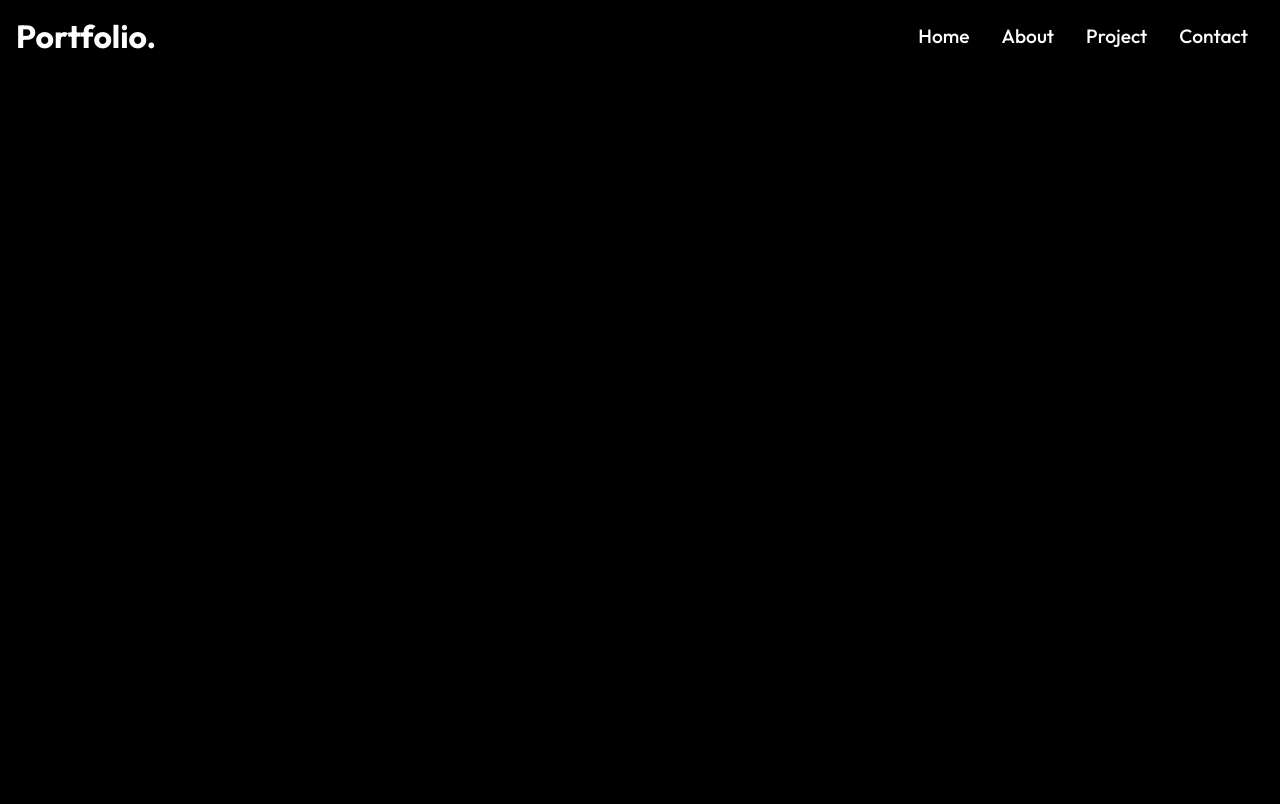
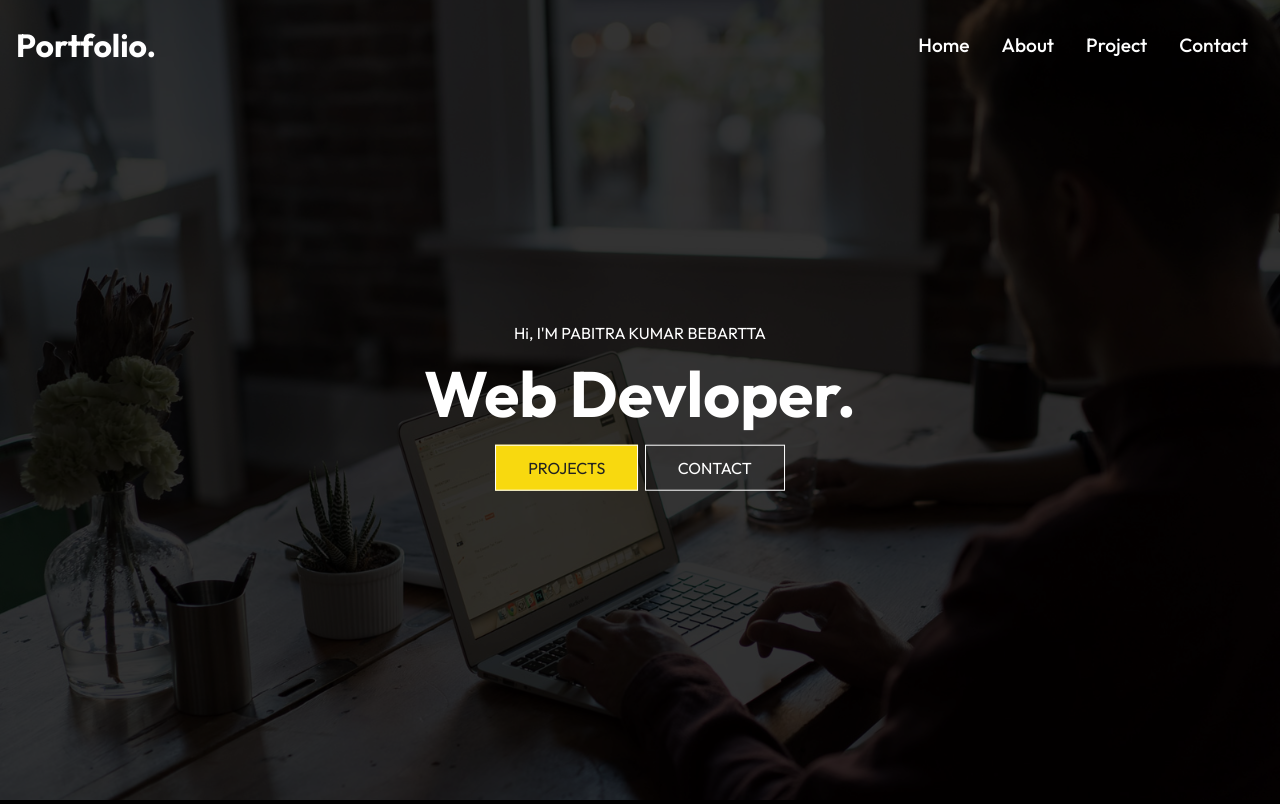
Before and after one commit to pabitra-kumar/Portfolio, a React (Create React App) app: page / in a window 1280 px wide. Built offline with nearby package versions, Linux system fonts and the light colour scheme.

Commit message:
HeroImg created

```diff
--- /dev/null
+++ b/src/Components/HeroImg.jsx
@@ -0,0 +1,21 @@
+import React from 'react'
+import "./HeroImgStyles.css"
+import IntroImg from "../assets/intro-bg.jpg"
+import { Link } from 'react-router-dom'
+export const HeroImg = () => {
+  return (
+    <div className='hero'>
+        <div className="mask">
+          <img src={IntroImg} alt="IntroImg" className="intro-img" />
+        </div>
+        <div className="content">
+          <p>Hi, I'M PABITRA KUMAR BEBARTTA</p>
+          <h1> Web Devloper.</h1>
+          <div>
+            <Link to="/Project" className='btn'>Projects</Link>
+            <Link to="/Contact" className='btn btn-light'>Contact</Link>
+          </div>
+        </div>
+    </div>
+  )
+}
--- /dev/null
+++ b/src/Components/HeroImgStyles.css
@@ -0,0 +1,62 @@
+.mask {
+    width: 100%;
+    height: 100vh;
+    position: relative;
+}
+
+.intro-img {
+    width: 100%;
+    height: 100%;
+    background-size: cover;
+    background-position: center;
+    object-fit: cover;
+}
+
+.mask::after {
+    content: "";
+    width: 100%;
+    height: 100%;
+    position: absolute;
+    top: 0;
+    left: 0;
+    background-color: #000;
+    opacity: 0.8;
+}
+
+.hero {
+    height: 100%;
+    width: 100%;
+}
+
+.hero .content {
+    position: absolute;
+    transform: translate(-50% , -50%);
+    top: 50%;
+    left: 50%;
+    text-align: center;
+}
+
+.hero .content h1 {
+    font-size: 4rem;
+    padding: 0.6rem 0 1.5rem;
+}
+
+.hero .contant p {
+    font-size: 1.4rem;
+    font-weight: 200;
+    text-transform: uppercase;
+}
+
+.content .btn {
+    margin: 1rem 0.2rem;
+}
+
+@media screen and  (max-width:640px) {
+    .hero .content h1 {
+        font-size: 3rem;
+    }
+
+    .hero .contant p {
+        font-size: 1.4rem;
+    }
+}
--- a/src/Components/Navbar.jsx
+++ b/src/Components/Navbar.jsx
@@ -12,8 +12,19 @@ export const Navbar = () => {
     const [click, setClick] = useState(false);
     const handleClick = () => setClick(!click);
 
+    const [color , setColor] = useState(false);
+    const changeColor = () => {
+        if(window.scrollY >= 100){
+            setColor(true);
+        }else {
+            setColor(false);
+        }
+    };
+
+    window.addEventListener("scroll", changeColor);
+
   return (
-    <div className='header'>
+    <div className={color ? "header header-bg" : 'header'}>
         <h1>
             <Link to="/">
                 Portfolio.
--- a/src/Components/NavbarStyles.css
+++ b/src/Components/NavbarStyles.css
@@ -3,6 +3,15 @@
     justify-content: space-between;
     align-items: center;
     padding: 1rem;
+    position: fixed;
+    width: 100%;
+    height: 90px;
+    z-index: 10;
+}
+
+.header-bg {
+    background-color: rgba(0,0,0, 0.85);
+    transition: 0.5s;
 }
 
 .nav-menu {
--- a/src/routes/Home.jsx
+++ b/src/routes/Home.jsx
@@ -1,10 +1,12 @@
 import React from 'react'
+import { HeroImg } from '../Components/HeroImg'
 import { Navbar } from '../Components/Navbar'
 
 export const Home = () => {
   return (
     <div>
         <Navbar/>
+        <HeroImg/>
     </div>
   )
 }
```
Also changed, not shown: src/assets/intro-bg.jpg (added).
